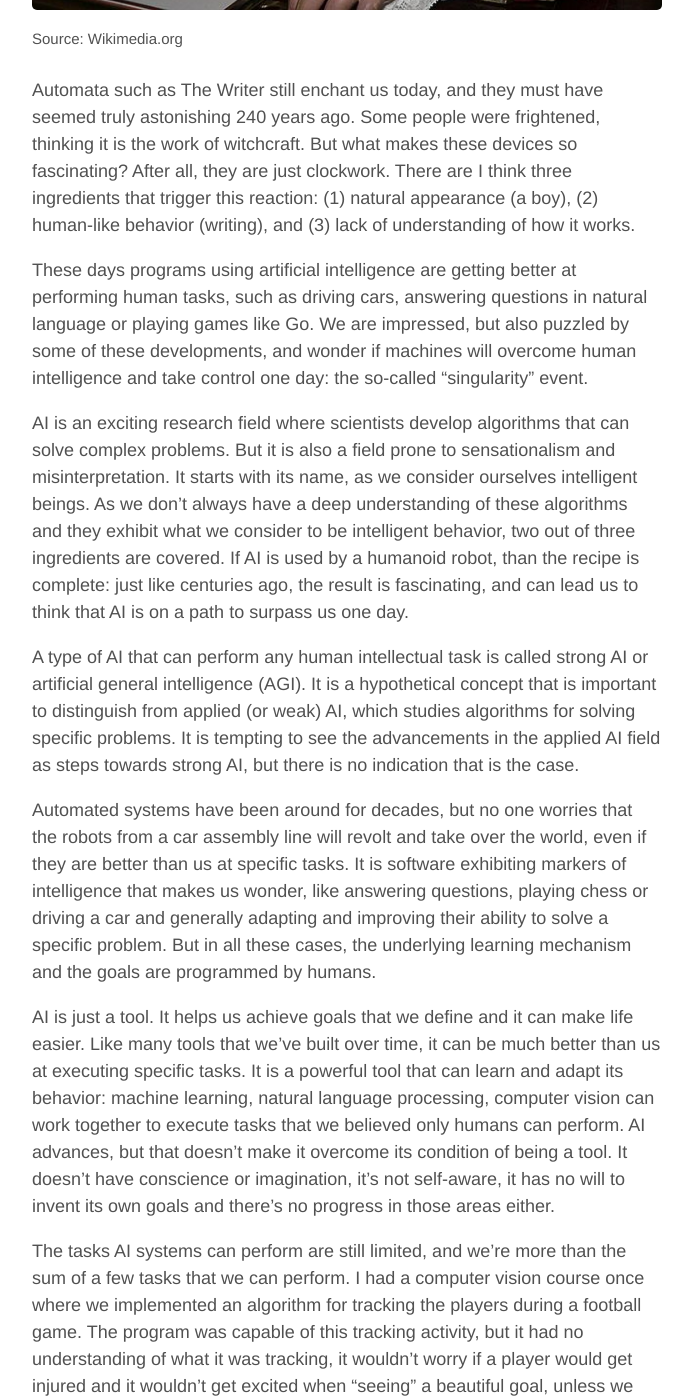
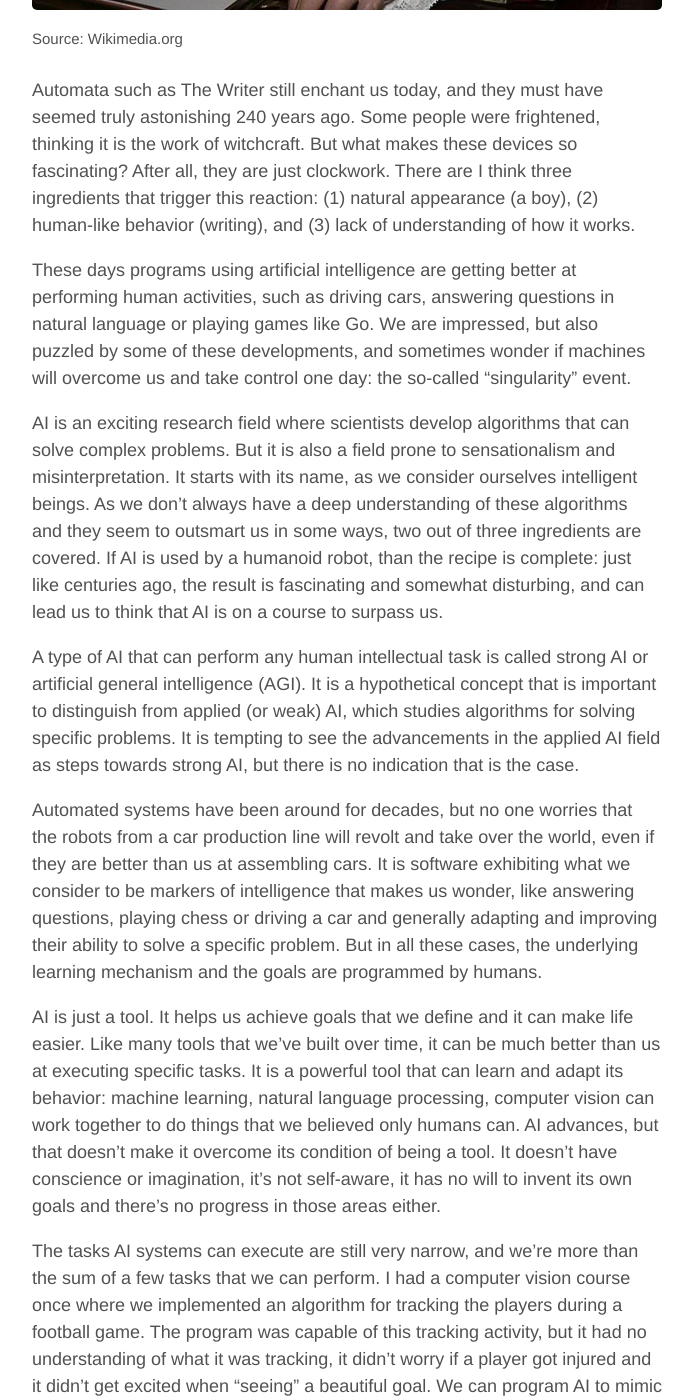
Before and after one commit to aoghina/aoghina.github.io, a Jekyll site: the page built from _posts/2016-03-10-the-myth-of-strong-ai.md, in a window 1280 px wide and 1400 px high, scrolled down 1016 px. Shown: the whole window, without its empty margins (293-986 px from the left). Built offline with Jekyll 4.4.1, drawn with Linux system fonts in a browser that asks for light colours; comment, search, counter and statistics services are not loaded; some of the changed text lies outside the part shown.

Commit message:
Update ai post

```diff
--- a/_posts/2016-03-10-the-myth-of-strong-ai.md
+++ b/_posts/2016-03-10-the-myth-of-strong-ai.md
@@ -14,18 +14,18 @@
 
 Automata such as The Writer still enchant us today, and they must have seemed truly astonishing 240 years ago. Some people were frightened, thinking it is the work of witchcraft. But what makes these devices so fascinating? After all, they are just clockwork. There are I think three ingredients that trigger this reaction: (1) natural appearance (a boy), (2) human-like behavior (writing), and (3) lack of understanding of how it works.
 
-These days programs using artificial intelligence are getting better at performing human tasks, such as driving cars, answering questions in natural language or playing games like Go. We are impressed, but also puzzled by some of these developments, and wonder if machines will overcome human intelligence and take control one day: the so-called "singularity" event.
+These days programs using artificial intelligence are getting better at performing human activities, such as driving cars, answering questions in natural language or playing games like Go. We are impressed, but also puzzled by some of these developments, and sometimes wonder if machines will overcome us and take control one day: the so-called "singularity" event.
 
-AI is an exciting research field where scientists develop algorithms that can solve complex problems. But it is also a field prone to sensationalism and misinterpretation. It starts with its name, as we consider ourselves intelligent beings. As we don't always have a deep understanding of these algorithms and they exhibit what we consider to be intelligent behavior, two out of three ingredients are covered. If AI is used by a humanoid robot, than the recipe is complete: just like centuries ago, the result is fascinating, and can lead us to think that AI is on a path to surpass us one day.
+AI is an exciting research field where scientists develop algorithms that can solve complex problems. But it is also a field prone to sensationalism and misinterpretation. It starts with its name, as we consider ourselves intelligent beings. As we don't always have a deep understanding of these algorithms and they seem to outsmart us in some ways, two out of three ingredients are covered. If AI is used by a humanoid robot, than the recipe is complete: just like centuries ago, the result is fascinating and somewhat disturbing, and can lead us to think that AI is on a course to surpass us.
 
 A type of AI that can perform any human intellectual task is called strong AI or artificial general intelligence (AGI). It is a hypothetical concept that is important to distinguish from applied (or weak) AI, which studies algorithms for solving specific problems. It is tempting to see the advancements in the applied AI field as steps towards strong AI, but there is no indication that is the case.
 
-Automated systems have been around for decades, but no one worries that the robots from a car assembly line will revolt and take over the world, even if they are better than us at specific tasks. It is software exhibiting markers of intelligence that makes us wonder, like answering questions, playing chess or driving a car and generally adapting and improving their ability to solve a specific problem. But in all these cases, the underlying learning mechanism and the goals are programmed by humans.
+Automated systems have been around for decades, but no one worries that the robots from a car production line will revolt and take over the world, even if they are better than us at assembling cars. It is software exhibiting what we consider to be markers of intelligence that makes us wonder, like answering questions, playing chess or driving a car and generally adapting and improving their ability to solve a specific problem. But in all these cases, the underlying learning mechanism and the goals are programmed by humans.
 
-AI is just a tool. It helps us achieve goals that we define and it can make life easier. Like many tools that we've built over time, it can be much better than us at executing specific tasks. It is a powerful tool that can learn and adapt its behavior: machine learning, natural language processing, computer vision can work together to execute tasks that we believed only humans can perform. AI advances, but that doesn't make it overcome its condition of being a tool. It doesn't have conscience or imagination, it's not self-aware, it has no will to invent its own goals and there's no progress in those areas either.
+AI is just a tool. It helps us achieve goals that we define and it can make life easier. Like many tools that we've built over time, it can be much better than us at executing specific tasks. It is a powerful tool that can learn and adapt its behavior: machine learning, natural language processing, computer vision can work together to do things that we believed only humans can. AI advances, but that doesn't make it overcome its condition of being a tool. It doesn't have conscience or imagination, it's not self-aware, it has no will to invent its own goals and there's no progress in those areas either.
 
-The tasks AI systems can perform are still limited, and we're more than the sum of a few tasks that we can perform. I had a computer vision course once where we implemented an algorithm for tracking the players during a football game. The program was capable of this tracking activity, but it had no understanding of what it was tracking, it wouldn't worry if a player would get injured and it wouldn't get excited when "seeing" a beautiful goal, unless we programed it to mimic emotions. AI is not able to do things that seem natural and intuitive to us, because they are the result of complex biological and cultural traits built up over millennia.
+The tasks AI systems can execute are still very narrow, and we're more than the sum of a few tasks that we can perform. I had a computer vision course once where we implemented an algorithm for tracking the players during a football game. The program was capable of this tracking activity, but it had no understanding of what it was tracking, it didn't worry if a player got injured and it didn't get excited when "seeing" a beautiful goal. We can program AI to mimic emotions on certain triggers, but it will never take initiative to do the things that seem natural and intuitive to us, because they are the result of complex biological and cultural traits built up over millennia.
 
-AI can be dangerous, just like other tools that we've build, such as weapons. If put in control of certain systems, AI can be made to be unpredictable and potentially deadly. But the same can be said of a random number generator controlling a nuclear weapon: if it triggers a missile, we wouldn't say that it outsmarted us in some way. Worrying about AI taking over the world is a bit like worrying that if you make a very realistic painting of a lion, it might step out of the frame and eat you. No matter how sophisticated, AI will always execute commands ultimately programmed by humans, just like The Writer.
+AI can be dangerous, just like other tools that we've build, such as weapons. AI can be made to be unpredictable and potentially deadly, if put in control of certain systems. But the same can be said of a random number generator controlling a nuclear weapon: if it triggers a missile, we wouldn't consider that it outsmarted us in some way. Worrying about AI taking over the world is a bit like worrying that if you make a very realistic painting of a lion, it might step out of the frame and eat you. No matter how sophisticated, AI will always execute commands ultimately programmed by humans, just like The Writer.
 
 I worry about humans, not AI. And if we're looking for a field to be concerned with, I would chose genetics. Editing the human genome is tempting for therapeutic uses, but can have unpredictable effects on future generations.
```
